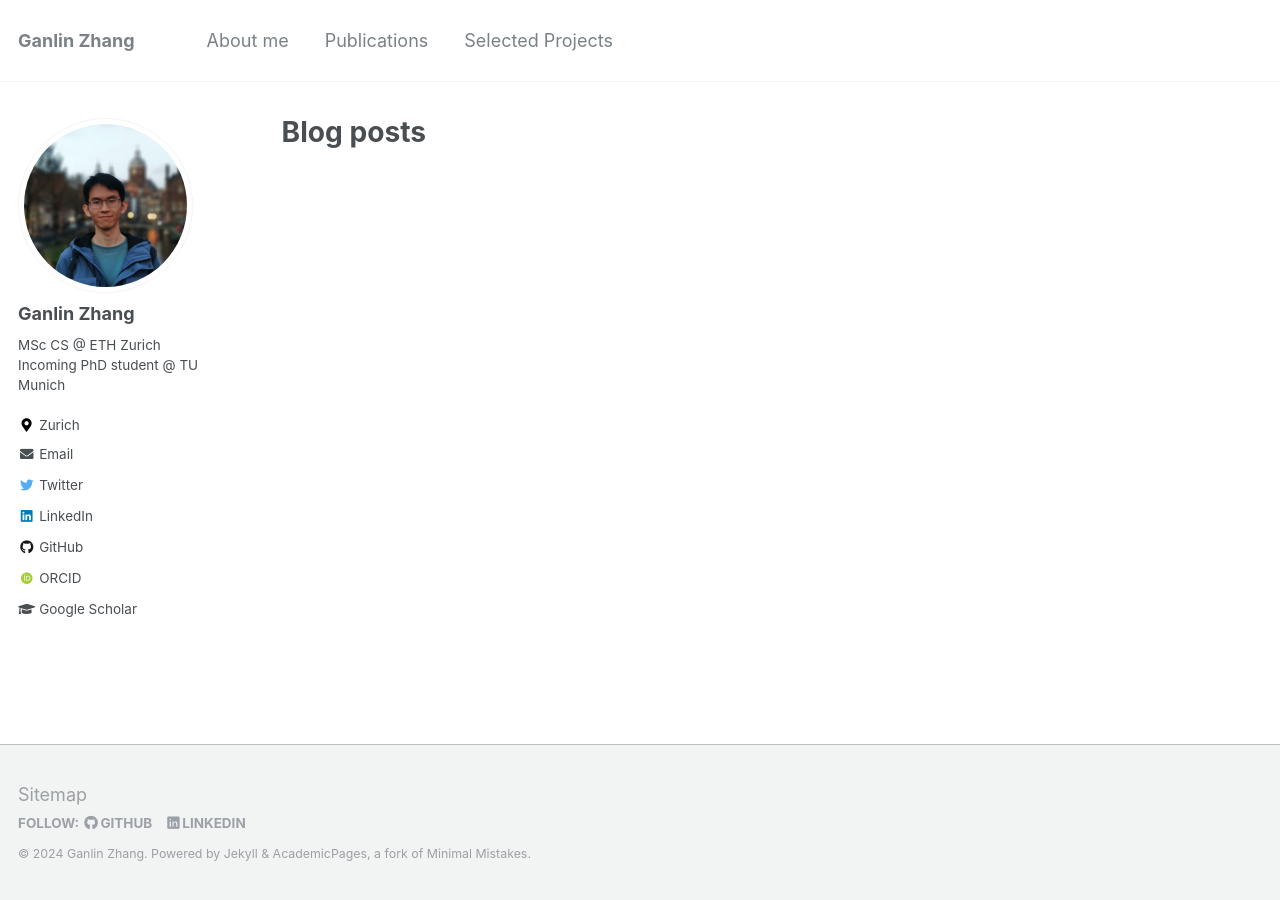
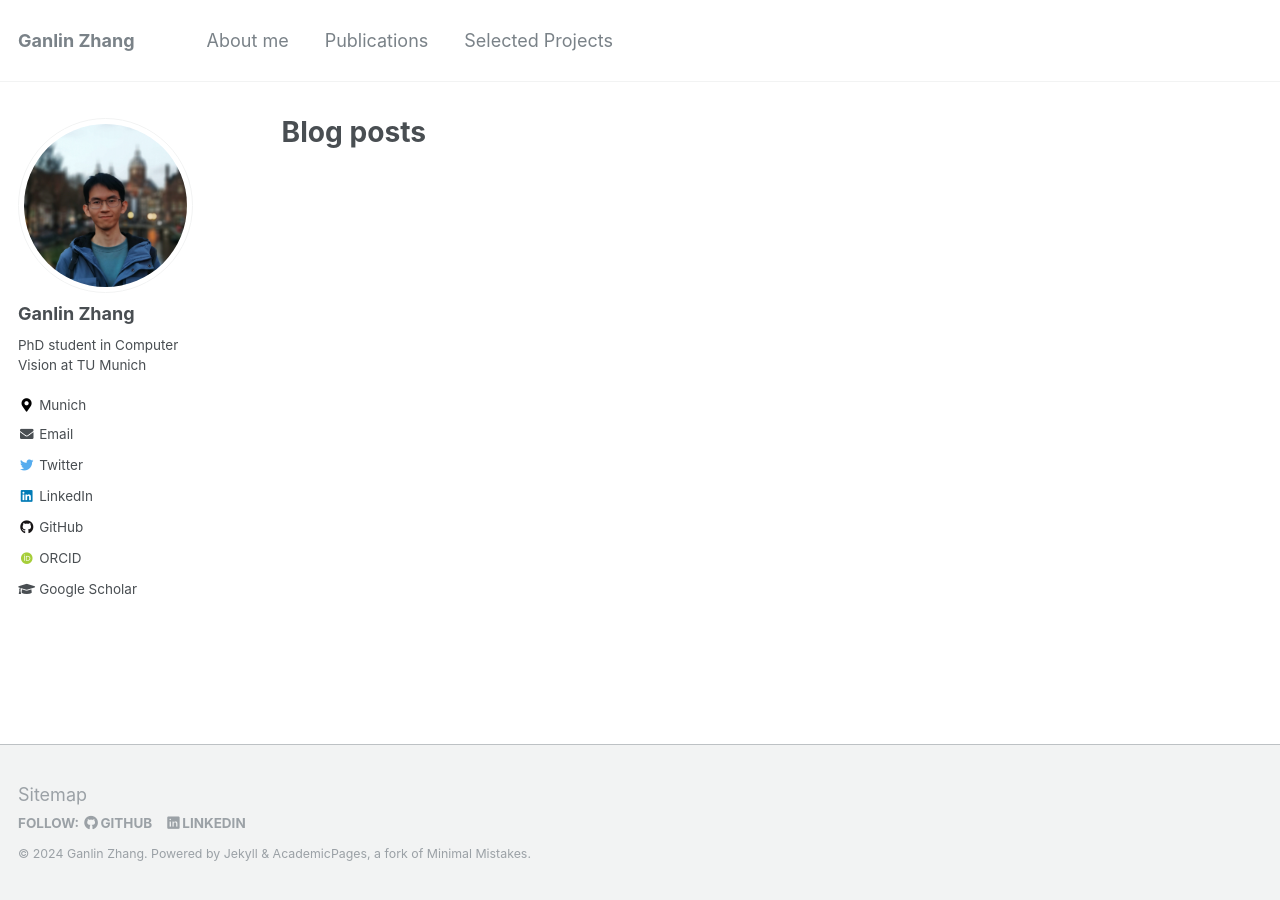
Before and after one commit to zhangganlin/zhangganlin.github.io, a Jekyll site: the page built from _pages/posts.html, in a window 1280 px wide. Built offline with Jekyll 4.4.1, drawn with Linux system fonts in a browser that asks for light colours; some web fonts are replaced.

```diff
--- a/_config.yml
+++ b/_config.yml
@@ -10,7 +10,7 @@ locale                   : "en-US"
 title                    : "Ganlin Zhang 张甘霖"
 title_separator          : "-"
 name                     : &name "Ganlin Zhang"
-description              : &description "MSc CS @ ETH Zurich\nIncoming PhD student @ TU Munich"
+description              : &description "PhD student in Computer Vision at TU Munich"
 url                      : https://ganlinzhang.xyz # the base hostname & protocol for your site e.g. "https://mmistakes.github.io"
 baseurl                  : "" # the subpath of your site, e.g. "/blog"
 repository               : "zhangganlin/zhangganlin.github.io"
@@ -85,7 +85,7 @@ author:
   name             : *name
   avatar           : "profile_s.jpg"
   bio              : *description
-  location         : "Zurich"
+  location         : "Munich"
   employer         :
   pubmed           :
   orcid            : "0009-0001-6089-8225"
```
Also changed, not shown: README.md (+7 -0 lines), _pages/about.md (+7 -8 lines).
